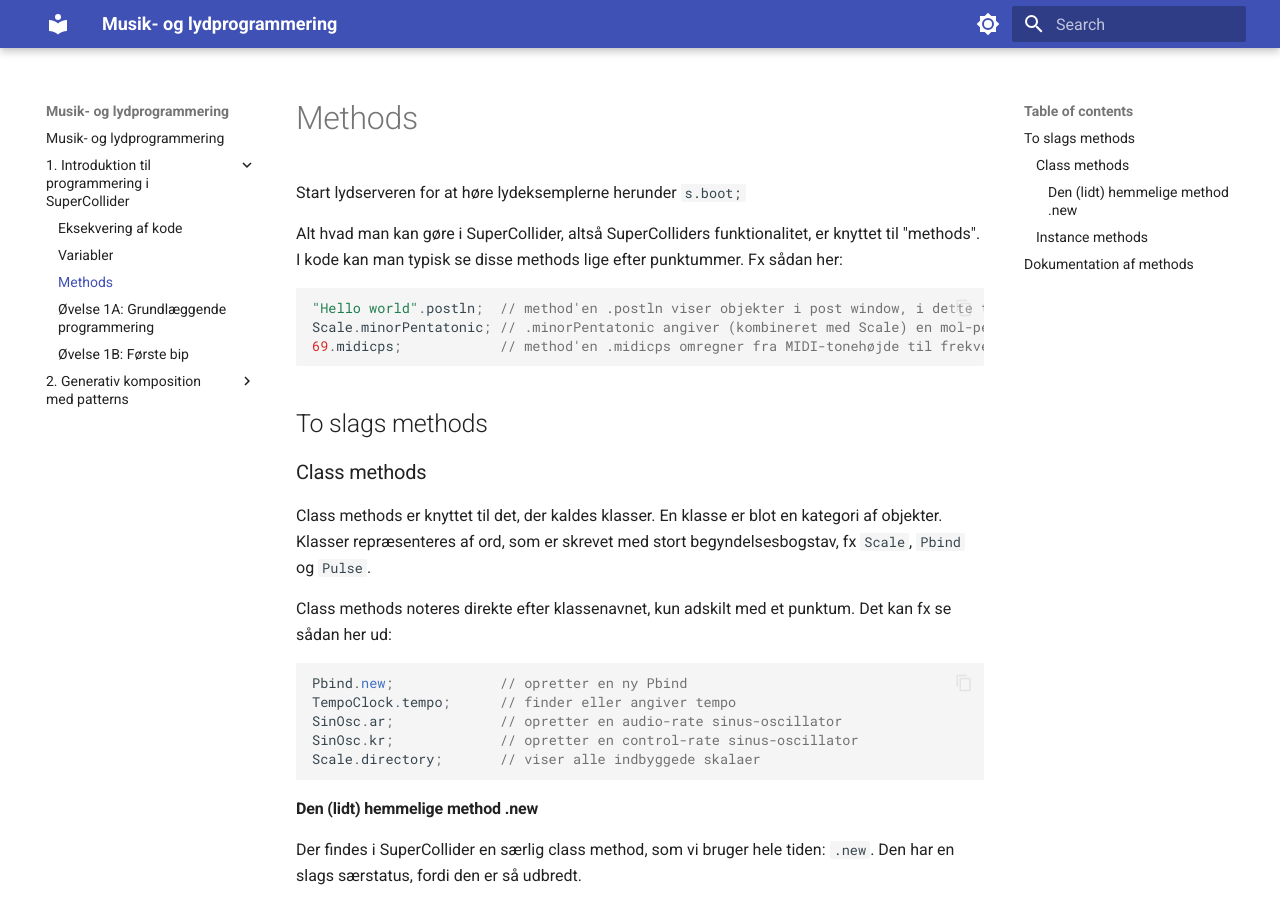
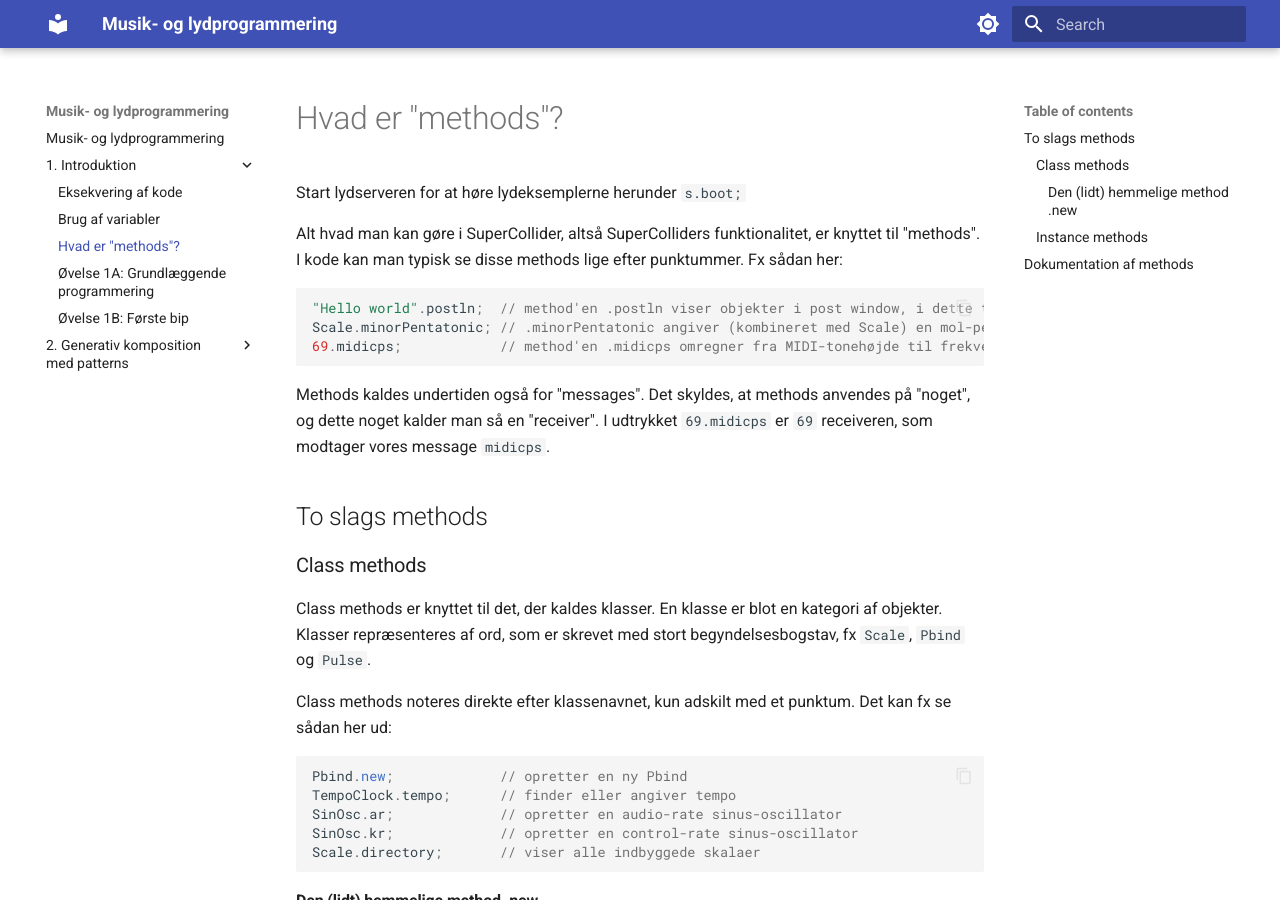
Before and after one commit to sparkletop/sparkletop.github.io, an MkDocs documentation site: the page built from docs/1. Introduktion/C-Methods.md, in a window 1280 px wide and 900 px high. Built offline with MkDocs 1.6.1 and Material for MkDocs 9.7.7, drawn with Linux system fonts in a browser that asks for light colours.

Commit message:
more informative headings

````diff
--- a/docs/1. Introduktion til programmering i SuperCollider/B-Variabler.md
+++ b/docs/1. Introduktion/B-Variabler.md
@@ -1,4 +1,4 @@
-# Variabler
+# Brug af variabler
 
 Vi kan opbevare forskellige former for data i computerens hukommelse ved hjælp af variabler. Variabler kan forstås som en slags opbevaringsrum, hvor vi kan gemme ting og finde dem frem igen senere. Der er to typer variabler: *Globale* og *lokale* variabler.
 
--- a/docs/1. Introduktion til programmering i SuperCollider/C-Methods.md
+++ b/docs/1. Introduktion/C-Methods.md
@@ -1,4 +1,4 @@
-# Methods
+# Hvad er "methods"?
 
 Start lydserveren for at høre lydeksemplerne herunder
 `s.boot;`
@@ -10,6 +10,8 @@ Alt hvad man kan gøre i SuperCollider, altså SuperColliders funktionalitet, er
 Scale.minorPentatonic; // .minorPentatonic angiver (kombineret med Scale) en mol-pentaton skala
 69.midicps;            // method'en .midicps omregner fra MIDI-tonehøjde til frekvens, målt i Hertz
 ```
+
+Methods kaldes undertiden også for "messages". Det skyldes, at methods anvendes på "noget", og dette noget kalder man så en "receiver". I udtrykket `69.midicps` er `69` receiveren, som modtager vores message `midicps`.
 
 ## To slags methods
 
````
Also changed, not shown: docs/1. Introduktion/A-Eksekvering af kode.md (renamed from docs/1. Introduktion til programmering i SuperCollider/A-Eksekvering af kode.md), docs/1. Introduktion/Øvelse 1A - Grundlæggende programmering.md (renamed from docs/1. Introduktion til programmering i SuperCollider/Øvelse 1A - Grundlæggende programmering.md), docs/1. Introduktion/Øvelse 1B - Første bip.md (renamed from docs/1. Introduktion til programmering i SuperCollider/Øvelse 1B - Første bip.md).
